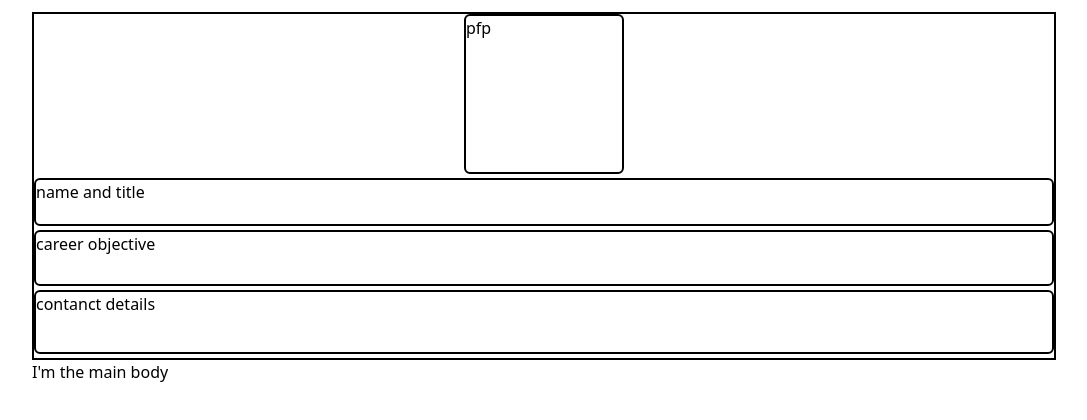
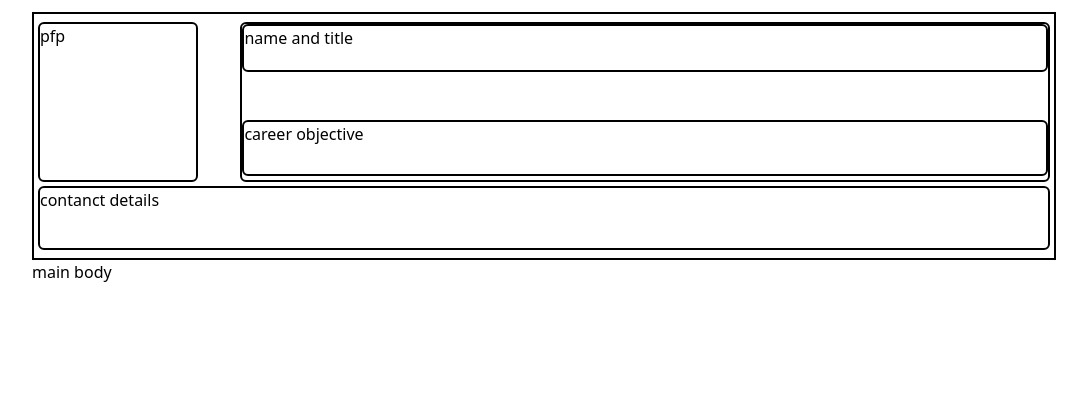
Before and after one commit to kimjisena/resume, a React (Create React App) app: page / in a window 1280 px wide. Shown: the top 420 px of the page, without its empty margins (96-1183 px from the left). Built offline with nearby package versions, Linux system fonts and the light colour scheme; the HTML template or start-up script is replaced by a standard one.

Commit message:
add Header desktop layout

```diff
--- a/public/index.html
+++ b/public/index.html
@@ -7,7 +7,7 @@
     <meta name="theme-color" content="#000000" />
     <meta
       name="description"
-      content="Jisena Ponsiano Resume"
+      content="Ponsiano Jisena's Resume"
     />
     <link rel="apple-touch-icon" sizes="180x180" href="%PUBLIC_URL%/apple-touch-icon.png" />
     <link rel="icon" type="image/png" sizes="32x32" href="%PUBLIC_URL%/favicon-32x32.png" />
@@ -28,20 +28,10 @@
       work correctly both with client-side routing and a non-root public URL.
       Learn how to configure a non-root public URL by running `npm run build`.
     -->
-    <title>Jisena Ponsiano Resume</title>
+    <title>Resume - Ponsiano Jisena</title>
   </head>
   <body style="width: 100vw;">
     <noscript>You need to enable JavaScript to run this app.</noscript>
     <div id="root" style="width: 100%;"></div>
-    <!--
-      This HTML file is a template.
-      If you open it directly in the browser, you will see an empty page.
-
-      You can add webfonts, meta tags, or analytics to this file.
-      The build step will place the bundled scripts into the <body> tag.
-
-      To begin the development, run `npm start` or `yarn start`.
-      To create a production bundle, use `npm run build` or `yarn build`.
-    -->
   </body>
 </html>
--- a/src/components/Header.tsx
+++ b/src/components/Header.tsx
@@ -1,14 +1,10 @@
-import Image from "./Image";
-import Title from "./Title";
-import Objective from "./Objective";
-import Contact from "./Contact";
+import Bio from "./header/Bio";
+import Contact from "./header/Contact";
 
 export default function Header () {
   return (
-    <header className={`border-2 flex flex-col justify-between items-center`}>
-      <Image />
-      <Title />
-      <Objective />
+    <header className={`border-2 flex flex-col justify-between items-center p-1`}>
+      <Bio />
       <Contact />
     </header>
   );
--- a/src/components/Main.tsx
+++ b/src/components/Main.tsx
@@ -1,7 +1,7 @@
 export default function Main () {
   return (
     <main>
-      I'm the main body
+      main body
     </main>
   );
 }
--- /dev/null
+++ b/src/components/header/Bio.tsx
@@ -0,0 +1,15 @@
+import Image from "./Image";
+import Title from "./Title";
+import Objective from "./Objective";
+
+export default function Bio () {
+  return (
+    <div className={`flex flex-col justify-between items-center w-full md:flex-row`}>
+      <Image />
+      <div className={`border-2 rounded-md flex flex-col justify-between items-center w-full md:h-40 md:w-4/5`}>
+        <Title />
+        <Objective />
+      </div>
+    </div>
+  );
+}
--- a/src/components/Image.tsx
+++ b/src/components/header/Image.tsx
@@ -1,6 +1,6 @@
 export default function Image () {
   return (
-    <div className={`border-2 rounded-md w-40 h-40 mb-1`}>
+    <div className={`border-2 rounded-md w-40 h-40 my-1`}>
       pfp
     </div>
   )
```
Also changed, not shown: src/components/header/Contact.tsx (renamed from src/components/Contact.tsx), src/components/header/Objective.tsx (renamed from src/components/Objective.tsx), src/components/header/Title.tsx (renamed from src/components/Title.tsx).
